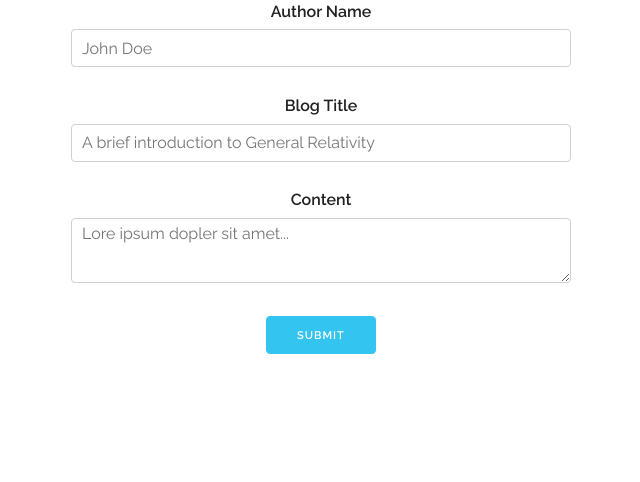
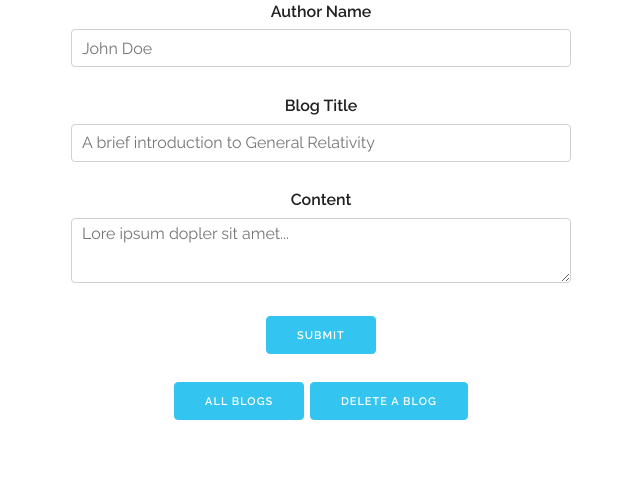
Before and after one commit to tanaymeh/cryzig-blog, a FastAPI app: page /createblog in a window 1280 px wide. Shown: the part 174-656 px from the top of the page, without its empty margins (319-959 px from the left). Run offline with FastAPI, Linux system fonts and the light colour scheme.

Commit message:
Added Circular links to all pages

```diff
--- a/main.py
+++ b/main.py
@@ -65,8 +65,8 @@ async def show_blogs(req: Request):
                                     )
 
 
-@app.get('/delete')
-async def delete_blog_front(req: Request):
+@app.delete('/delete/')
+async def delete_blog(req: Request):
     """Front End that will have a form to delete an existing blog
 
     Args:
--- a/templates/blogcreated.html
+++ b/templates/blogcreated.html
@@ -11,6 +11,6 @@
 </head>
 <body align='center'>
     <h1>Blog Created Sucessfully!</h1>
-    <a href="/createblog">Create a new Blog</a> | <a href="/blogs">All Blogs</a>
+    <h5 align="center"><a class="button button-primary" href="/blogs">All Blogs</a> <a class="button button-primary" href="/createblog">Create a new Blog</a> <a class="button button-primary" href="/delete">Delete a Blog</a></h5>
 </body>
 </html>
--- a/templates/blogs.html
+++ b/templates/blogs.html
@@ -16,5 +16,6 @@
             <li style="font-family: Raleway;">{{ user }}</li>
         {% endfor %}
     </ul>
+    <h5 align="center"> <a class="button button-primary" href="/createblog">Create a Blog</a> <a class="button button-primary" href="/delete">Delete a Blog</a></h5>
 </body>
 </html>
--- a/templates/newblog.html
+++ b/templates/newblog.html
@@ -11,7 +11,7 @@
     </head>
     <body align="center" style="max-width: 500px;margin: auto">
       {% if failure == True %}
-        <h1 style="color:red;">There was an error creating the blog, please try again!</h1>
+        <h3 style="color:red;">There was an error creating the blog, please try again!</h3>
       {% endif %}
       <h1>Create a new Blog</h1>
       Fill the form below to create a new blog
@@ -38,5 +38,6 @@
         </form>
         <div>
         </div>
+        <h5 align="center"><a class="button button-primary" href="/blogs">All Blogs</a> <a class="button button-primary" href="/delete">Delete a Blog</a></h5>
     </body>
 </html>
--- a/templates/noblogs.html
+++ b/templates/noblogs.html
@@ -9,7 +9,9 @@
     <link rel="stylesheet" href="{{ url_for('static', path='/normalize.css') }}">
     <link href='//fonts.googleapis.com/css?family=Raleway:400,300,600' rel='stylesheet' type='text/css'>
 </head>
-<body>
-    <h1 align="center" style="font-family: Raleway;">No Blogs found, please try again later.</h1>
+<body align='center'>
+    <h1 style="font-family: Raleway;">No Blogs found, please try again later.</h1>
+    <br><br>
+    <h5 align="center"><a class="button button-primary" href="/blogs">All Blogs</a> <a class="button button-primary" href="/createblog">Create a Blog</a> <a class="button button-primary" href="/delete">Delete a Blog</a></h5>
 </body>
 </html>
```
